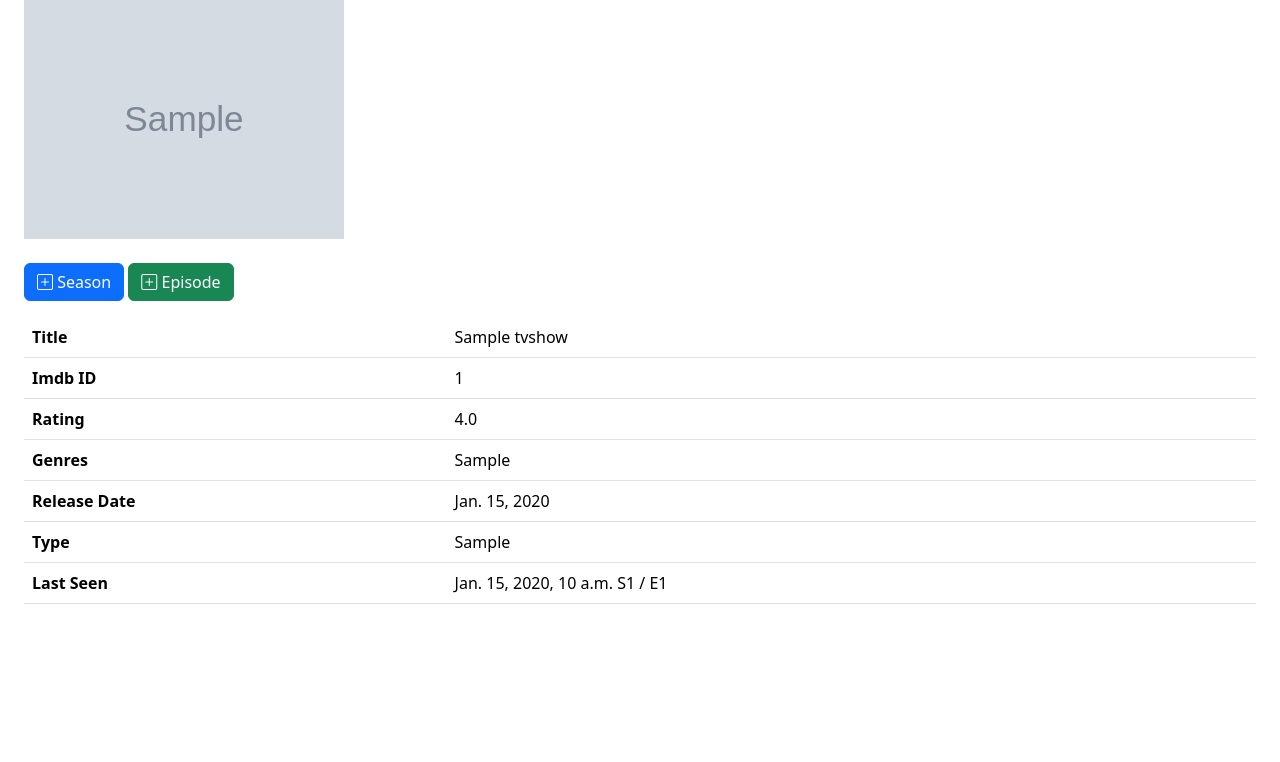
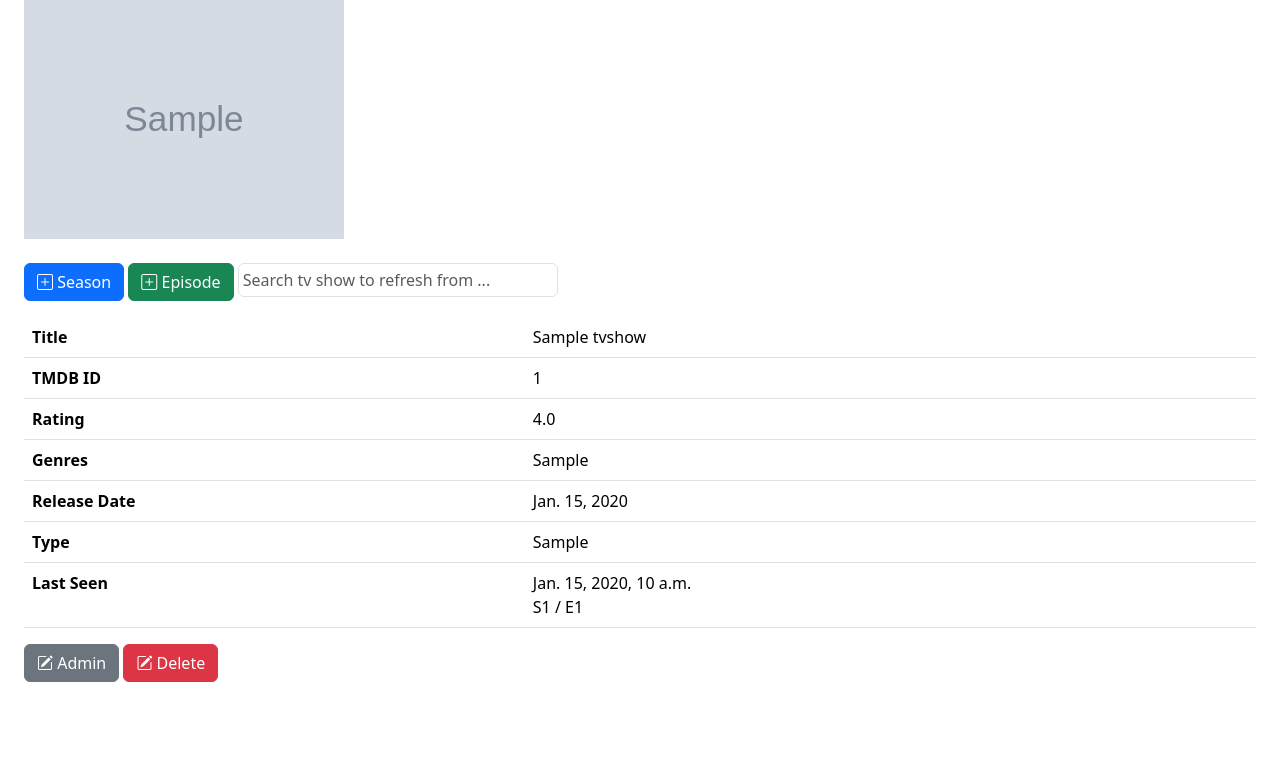
Before and after one commit to chassing/showminder, a Django app: page /detail/1/ in a window 1280 px wide. Shown: the part 153-915 px from the top of the page. Before the commit the page ends 757 px from the top, so only its background shows below. Run offline with Django 4.2, Linux system fonts and the light colour scheme; a user stored in the database is signed in; tables that the repository leaves empty hold one stand-in row (values such as "Sample post"); grey boxes marked "Sample" are stand-in pictures; some libraries are stand-ins or nearby versions.

Commit message:
refresh from tmdb

```diff
--- a/showminder/frontend/models.py
+++ b/showminder/frontend/models.py
@@ -24,8 +24,6 @@ class TvShow(models.Model):
 
     # todo
     # alternative namen!
-    # refresh from db in detail view
-    # link zur admin seite in detail view
     # löschen button
     title = models.CharField(max_length=255)
     tmdb_id = models.CharField(max_length=20, null=True)
@@ -35,6 +33,7 @@ class TvShow(models.Model):
     tagline = models.TextField(default="No tagline.", blank=True)
     release_date = models.DateField(null=True)
     typ = models.CharField(default="tv_series", max_length=30)
+    movie_db = models.CharField(default="imdb", max_length=30)
     # my attributes
     last_seen = models.DateTimeField(auto_now=True)
     season = models.IntegerField(default=1)
@@ -60,6 +59,7 @@ class TvShow(models.Model):
             genres=", ".join([g["name"] for g in tv.genres]),
             typ="tv",
             last_seen=date.today(),
+            movie_db="tmdb",
         )
 
     @classmethod
@@ -75,10 +75,23 @@ class TvShow(models.Model):
                     rating=s["vote_average"],
                     tagline=s["overview"],
                     release_date=date.fromisoformat(s.get("first_air_date")) if s.get("first_air_date") else unix0(),
-                    typ="tv",
                 )
                 for s in search.results
             ],
             key=lambda x: x.release_date,
             reverse=True,
         )
+
+    def refresh_from_tmdb(self, tmdb_id):
+        tv = tmdb.TV(tmdb_id)
+        tv.info()
+        self.title = tv.name
+        self.tmdb_id = tv.id
+        self.movie_db = "tmdb"
+        self.cover_url = poster_url(tv.poster_path)
+        self.rating = tv.vote_average
+        self.tagline = tv.overview
+        self.release_date = date.fromisoformat(tv.first_air_date) if tv.first_air_date else unix0()
+        self.genres = ", ".join([g["name"] for g in tv.genres])
+        self.typ = "tv"
+        self.save()
--- a/showminder/frontend/templates/add.html
+++ b/showminder/frontend/templates/add.html
@@ -7,8 +7,9 @@
 {% block content %}
 <div class="container-fluid">
     <div class="d-flex m-1 mb-2">
-        <input type="text" class="form-control" style="width: 20rem;" hx-post="{% url 'frontend:htmx-search-tmdb' %}"
-            hx-target='#results' hx-trigger="keyup changed delay:500ms" name="search" class="form-control-sm mr-2"
+        <input type="text" class="form-control" style="width: 20rem;"
+            hx-post="{% url 'frontend:htmx-search-tmdb-for-add' %}" hx-target='#results'
+            hx-trigger="keyup changed delay:500ms" name="search" class="form-control-sm mr-2"
             placeholder="Search tv show ..." autocomplete="off" />
     </div>
     <div id="results"></div>
--- a/showminder/frontend/templates/detail.html
+++ b/showminder/frontend/templates/detail.html
@@ -27,7 +27,23 @@
         <a class="btn btn-success" href="{% url 'frontend:inc-episode' tvshow=tvshow.pk %}">
             <i class="bi bi-plus-square"></i> Episode
         </a>
+
+        {% if tvshow.movie_db == 'tmdb' %}
+        <button class="btn btn-danger"
+            hx-post="{% url 'frontend:htmx-refresh-tv' tmdb_id=tvshow.tmdb_id tvshow=tvshow.pk %}">
+            <i class="bi bi-arrow-clockwise"></i> Refresh
+        </button>
+        {% else %}
+        <input type="text" class="d-inline form-control p-1" style="width: 20rem;"
+            hx-post="{% url 'frontend:htmx-search-tmdb-for-refresh' tvshow=tvshow.pk %}" hx-target='#results'
+            hx-trigger="keyup changed delay:500ms" name="search" class="form-control-sm mr-2"
+            placeholder="Search tv show to refresh from ..." autocomplete="off" />
+    <div id="results"></div>
+
+    {% endif %}
     </p>
+
+
     <table id="results" class="table table-hover table-condensed">
         <tbody>
             <tr>
@@ -35,7 +51,7 @@
                 <td>{{ tvshow.title }}</td>
             </tr>
             <tr>
-                <th>Imdb ID</th>
+                <th>TMDB ID</th>
                 <td>{{ tvshow.tmdb_id }}</td>
             </tr>
             <tr>
@@ -56,9 +72,22 @@
             </tr>
             <tr>
                 <th>Last Seen</th>
-                <td>{{ tvshow.last_seen }} S{{ tvshow.season }} / E{{ tvshow.episode }}</td>
+                <td>{{ tvshow.last_seen }}
+                    <br />
+                    S{{ tvshow.season }} / E{{ tvshow.episode }}
+                </td>
             </tr>
         </tbody>
     </table>
+
+    <p>
+        <a class="btn btn-secondary" href="{% url 'admin:frontend_tvshow_change' tvshow.pk %}">
+            <i class="bi bi-pencil-square"></i> Admin
+        </a>
+        <a class="btn btn-danger" href="{% url 'frontend:delete' tvshow=tvshow.pk %}">
+            <i class="bi bi-pencil-square"></i> Delete
+        </a>
+    </p>
 </div>
+
 {% endblock %}
--- a/showminder/frontend/urls.py
+++ b/showminder/frontend/urls.py
@@ -4,15 +4,18 @@ from . import views
 
 app_name = "frontend"
 urlpatterns = [
-    path(r"inc-season/<int:tvshow>/", views.IncSeasonView.as_view(), name="inc-season"),
-    path(r"inc-episode/<int:tvshow>/", views.IncEpisodeView.as_view(), name="inc-episode"),
-    path(r"detail/<tvshow>/", views.DetailView.as_view(), name="detail"),
-    path(r"add/", views.AddView.as_view(), name="add"),
+    path(r"inc-season/<int:tvshow>/", views.inc_season_view, name="inc-season"),
+    path(r"inc-episode/<int:tvshow>/", views.inc_episode_view, name="inc-episode"),
+    path(r"delete/<int:tvshow>/", views.delete_view, name="delete"),
+    path(r"detail/<int:tvshow>/", views.detail_view, name="detail"),
+    path(r"add/", views.add_view, name="add"),
     path(r"", views.IndexView.as_view(), name="index"),
 ]
 
 htmx_urlpatterns = [
-    path("_search/", views.search_tmdb, name="htmx-search-tmdb"),
-    path("_add/<int:tmdb_id>/", views.add_tv, name="htmx-add-tv"),
+    path("_search_for_add/", views.htmx_search_tmdb_for_add, name="htmx-search-tmdb-for-add"),
+    path("_search_for_refresh/<int:tvshow>/", views.htmx_search_tmdb_for_refresh, name="htmx-search-tmdb-for-refresh"),
+    path("_add/<int:tmdb_id>/", views.htmx_add_tv, name="htmx-add-tv"),
+    path("_refresh/<int:tvshow>/<int:tmdb_id>/", views.htmx_refresh_tv, name="htmx-refresh-tv"),
 ]
 urlpatterns += htmx_urlpatterns
--- a/showminder/frontend/views.py
+++ b/showminder/frontend/views.py
@@ -5,14 +5,21 @@ from api.models import ApiNotification
 from django.contrib.auth.decorators import login_required
 from django.contrib.auth.mixins import LoginRequiredMixin
 from django.http import HttpResponseRedirect
-from django.shortcuts import get_object_or_404, render
-from django.views.generic import TemplateView
-from django.views.generic.base import RedirectView
+from django.shortcuts import get_object_or_404, redirect, render
+from django.urls import reverse
 from django.views.generic.list import ListView
 
 from .models import TvShow
 
 _log = logging.getLogger(__name__)
+
+
+class HTTPResponseHXRedirect(HttpResponseRedirect):
+    def __init__(self, *args, **kwargs):
+        super().__init__(*args, **kwargs)
+        self["HX-Redirect"] = self["Location"]
+
+    status_code = 200
 
 
 class IndexView(LoginRequiredMixin, ListView):
@@ -51,62 +58,69 @@ class IndexView(LoginRequiredMixin, ListView):
         return context
 
 
-class DetailView(LoginRequiredMixin, TemplateView):
-    template_name = "detail.html"
-
-    def get_context_data(self, **kwargs):
-        context = super().get_context_data(**kwargs)
-        context["tvshow"] = get_object_or_404(TvShow, pk=kwargs["tvshow"])
-        return context
-
-
-class AddView(LoginRequiredMixin, TemplateView):
-    template_name = "add.html"
-
-
-class IncSeasonView(LoginRequiredMixin, RedirectView):
-    permanent = False
-    url = "/"
-
-    def get_redirect_url(self, *args, **kwargs):
-        t = get_object_or_404(TvShow, pk=kwargs["tvshow"])
-        t.season += 1
-        t.episode = 1
-        t.last_seen = date.today()
-        t.save()
-        return super().get_redirect_url(*args, **kwargs)
-
-
-class IncEpisodeView(LoginRequiredMixin, RedirectView):
-    permanent = False
-    url = "/"
-
-    def get_redirect_url(self, *args, **kwargs):
-        t = get_object_or_404(TvShow, pk=kwargs["tvshow"])
-        t.episode += 1
-        t.last_seen = date.today()
-        t.save()
-        return super().get_redirect_url(*args, **kwargs)
+@login_required
+def detail_view(request, tvshow):
+    return render(request, "detail.html", {"tvshow": get_object_or_404(TvShow, pk=tvshow)})
 
 
 @login_required
-def search_tmdb(request):
+def add_view(request):
+    return render(request, "add.html", {})
+
+
+@login_required
+def inc_season_view(request, tvshow):
+    t = get_object_or_404(TvShow, pk=tvshow)
+    t.season += 1
+    t.episode = 1
+    t.last_seen = date.today()
+    t.save()
+    return redirect("frontend:index")
+
+
+@login_required
+def inc_episode_view(request, tvshow):
+    t = get_object_or_404(TvShow, pk=tvshow)
+    t.episode += 1
+    t.last_seen = date.today()
+    t.save()
+    return redirect("frontend:index")
+
+
+@login_required
+def delete_view(request, tvshow):
+    t = get_object_or_404(TvShow, pk=tvshow)
+    t.delete()
+    return redirect("frontend:index")
+
+
+@login_required
+def htmx_search_tmdb_for_add(request):
+    return _htmx_search_tmdb(request, "partials/search-results.html", {})
+
+
+@login_required
+def htmx_search_tmdb_for_refresh(request, tvshow):
+    return _htmx_search_tmdb(request, "partials/refresh-results.html", {"tvshow": tvshow})
+
+
+def _htmx_search_tmdb(request, template, context):
     tv_shows = []
     if query := request.POST.get("search"):
         tv_shows = TvShow.search(query=query)
-    context = {"results": tv_shows}
-    return render(request, "partials/search-results.html", context)
+    context["results"] = tv_shows
 
-
-class HTTPResponseHXRedirect(HttpResponseRedirect):
-    def __init__(self, *args, **kwargs):
-        super().__init__(*args, **kwargs)
-        self["HX-Redirect"] = self["Location"]
-
-    status_code = 200
+    return render(request, template, context)
 
 
 @login_required
-def add_tv(request, tmdb_id):
+def htmx_add_tv(request, tmdb_id):
     TvShow.create(tmdb_id=tmdb_id)
     return HTTPResponseHXRedirect(redirect_to="/")
+
+
+@login_required
+def htmx_refresh_tv(request, tvshow, tmdb_id):
+    t = get_object_or_404(TvShow, pk=tvshow)
+    t.refresh_from_tmdb(tmdb_id)
+    return HTTPResponseHXRedirect(redirect_to=reverse("frontend:detail", kwargs={"tvshow": tvshow}))
```
Also changed, not shown: showminder/frontend/templates/partials/refresh-results.html (added, +18 -0 lines), showminder/frontend/migrations/0011_tvshow_movie_db.py (added), 1 other file.
